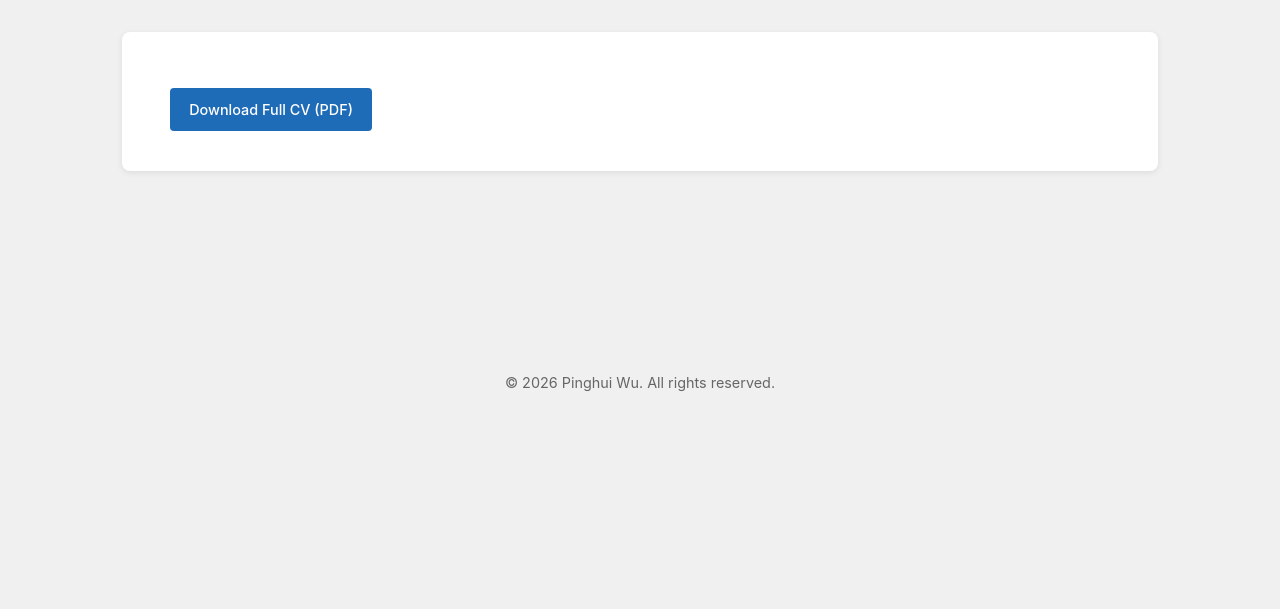
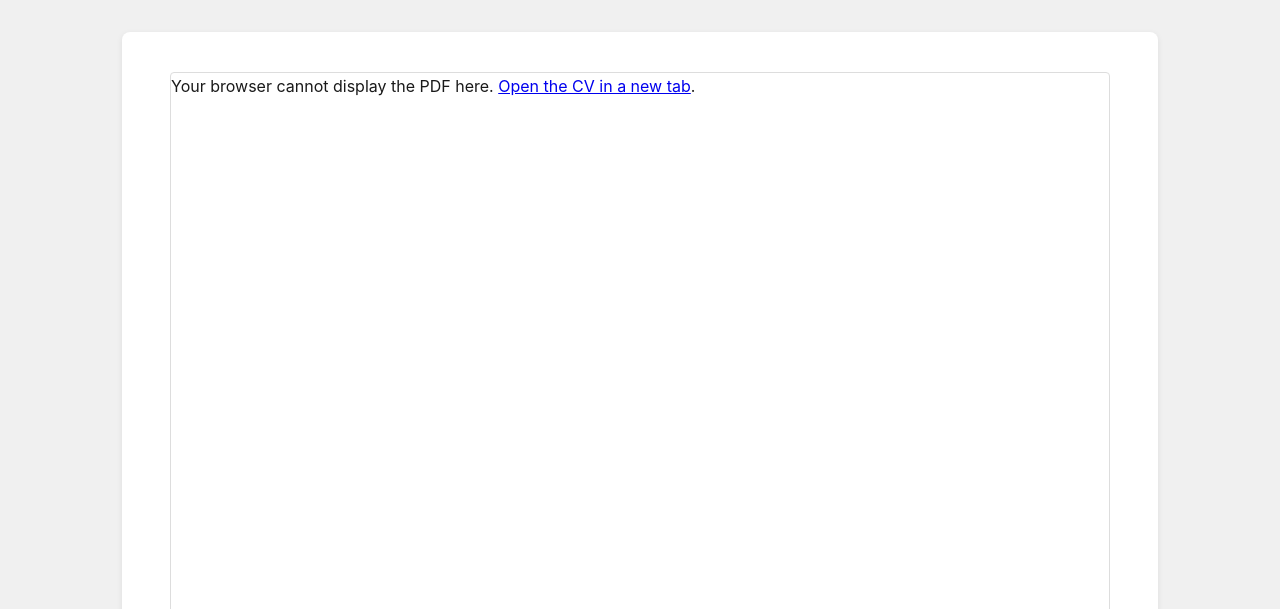
Before and after one commit to pinghuiwu/pinghuiwu.github.io, a plain HTML site: page cv.html in a window 1280 px wide. Shown: the part 191-800 px from the top of the page. Drawn offline with Linux system fonts and the light colour scheme.

Commit message:
Embed CV PDF directly on CV page
Co-Authored-By: Claude Opus 5.5 <noreply@anthropic.com>

```diff
--- a/cv.html
+++ b/cv.html
@@ -129,6 +129,14 @@
             background: #155a9a;
         }
 
+        .cv-embed {
+            display: block;
+            width: 100%;
+            height: 90vh;
+            border: 1px solid #ddd;
+            border-radius: 4px;
+        }
+
         footer {
             background: transparent;
             border-top: none;
@@ -187,7 +195,11 @@
         <h1>Curriculum Vitae</h1>
 
         <div class="content-block">
+            <object class="cv-embed" data="CV_Wu.pdf" type="application/pdf">
+                <p>Your browser cannot display the PDF here. <a href="CV_Wu.pdf" target="_blank">Open the CV in a new tab</a>.</p>
+            </object>
             <div>
+                <a href="CV_Wu.pdf" class="btn" target="_blank">Open in New Tab</a>
                 <a href="CV_Wu.pdf" class="btn" download>Download Full CV (PDF)</a>
             </div>
         </div>
```
